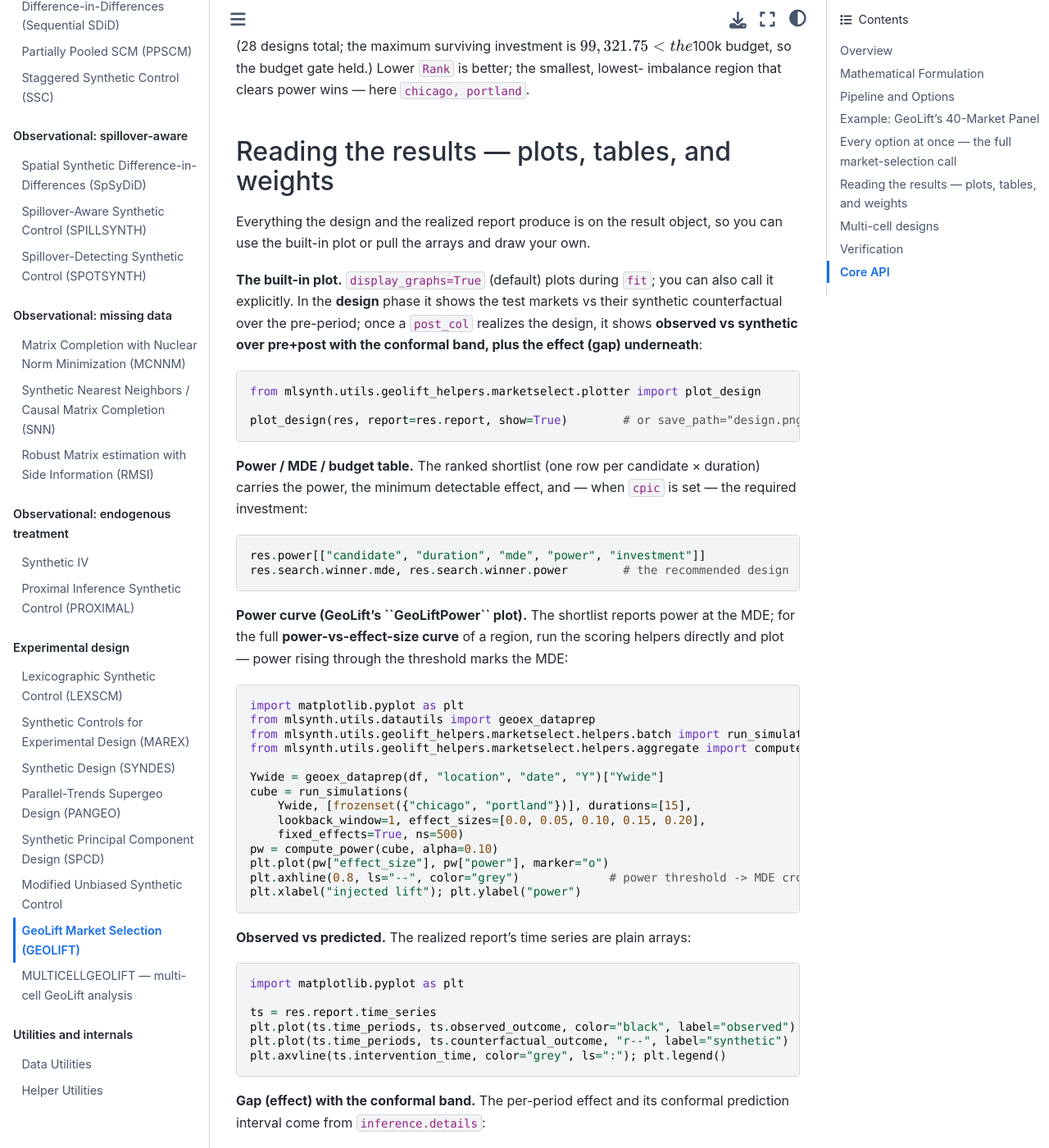
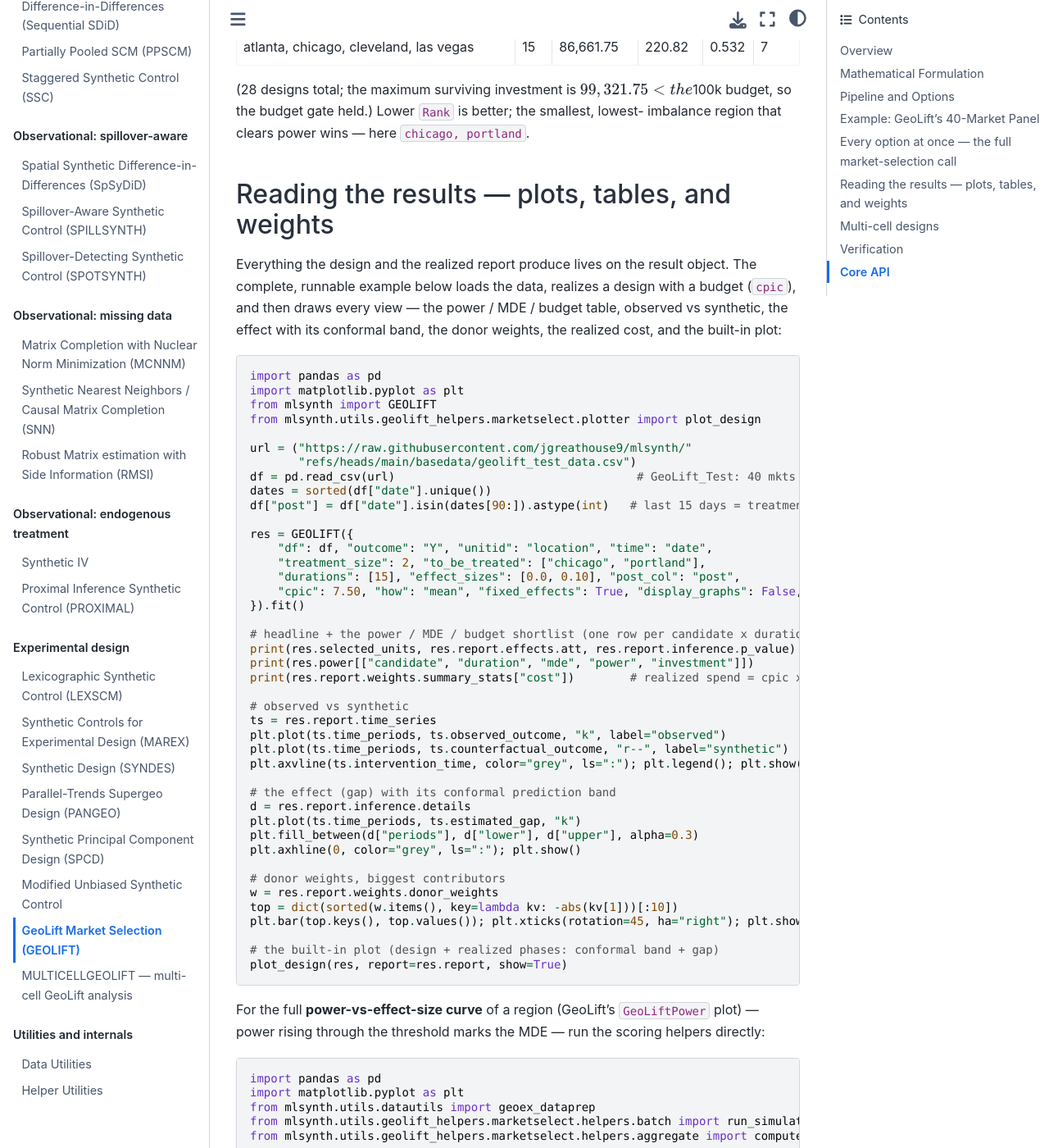
Before and after one commit to jgreathouse9/mlsynth, a Sphinx documentation site: the page built from docs/geolift.rst, in a window 1280 px wide and 1400 px high, scrolled down 8962 px. Shown: the whole window at 82% size. Built offline with Sphinx 7.4.7 and the Sphinx Book theme 1.1.4, drawn with Linux system fonts in a browser that asks for light colours; pages that are not in the unit, such as notebooks, are missing from menus; some of the changed text lies outside the part shown.

Commit message:
docs(geolift): make every code block a self-contained MRE; fix multicell plotter
Rewrite all GeoLift/multi-cell doc code blocks as minimal reproducible
examples: each loads its data from the raw GitHub URL, defines every
variable, then fits — no dangling references to undefined panels/results.

- geolift.rst: 'Reading the results' becomes two complete MREs (realized
  report + power curve); 'Every option at once' and the multi-cell block
  load from the URL and build cell/post columns inline; refresh the
  run-as-written conformal p (0.66) to match seed=0 output.
- multicellgeolift.rst: Data-model, reading-results, and one-cell blocks
  each load data and define cell/post inline; correct the one-cell p to
  0.006 (the value the code actually returns).

Fix a latent bug the multi-cell MRE surfaced: plot_multicell fed the
mlsynth_style() context manager into plt.style.context (double-wrap),
crashing the default display_graphs=True path. Use 'with mlsynth_style(theme):'
as the single-cell plotter does. Add regression tests covering both the
plotter and the display_graphs=True end-to-end path.

```diff
--- a/docs/geolift.rst
+++ b/docs/geolift.rst
@@ -436,7 +436,10 @@ Every argument maps onto a ``GEOLIFT`` config field:
    import pandas as pd
    from mlsynth import GEOLIFT
 
-   df = pd.read_csv("basedata/geolift_market_data.csv")   # GeoLift_PreTest, 40 mkts x 90d
+   df = pd.read_csv(                                      # GeoLift_PreTest, 40 mkts x 90d
+       "https://raw.githubusercontent.com/jgreathouse9/mlsynth/"
+       "refs/heads/main/basedata/geolift_market_data.csv"
+   )
 
    cfg = {
        "df": df, "outcome": "Y", "unitid": "location", "time": "date",
@@ -489,90 +492,81 @@ imbalance region that clears power wins — here ``chicago, portland``.
 Reading the results — plots, tables, and weights
 ------------------------------------------------
 
-Everything the design and the realized report produce is on the result object,
-so you can use the built-in plot or pull the arrays and draw your own.
-
-**The built-in plot.** ``display_graphs=True`` (default) plots during ``fit``;
-you can also call it explicitly. In the **design** phase it shows the test
-markets vs their synthetic counterfactual over the pre-period; once a
-``post_col`` realizes the design, it shows **observed vs synthetic over pre+post
-with the conformal band, plus the effect (gap) underneath**:
+Everything the design and the realized report produce lives on the result
+object. The complete, runnable example below loads the data, realizes a design
+with a budget (``cpic``), and then draws every view — the power / MDE / budget
+table, observed vs synthetic, the effect with its conformal band, the donor
+weights, the realized cost, and the built-in plot:
 
 .. code-block:: python
 
+   import pandas as pd
+   import matplotlib.pyplot as plt
+   from mlsynth import GEOLIFT
    from mlsynth.utils.geolift_helpers.marketselect.plotter import plot_design
 
-   plot_design(res, report=res.report, show=True)        # or save_path="design.png"
+   url = ("https://raw.githubusercontent.com/jgreathouse9/mlsynth/"
+          "refs/heads/main/basedata/geolift_test_data.csv")
+   df = pd.read_csv(url)                                   # GeoLift_Test: 40 mkts x 105 days
+   dates = sorted(df["date"].unique())
+   df["post"] = df["date"].isin(dates[90:]).astype(int)   # last 15 days = treatment window
 
-**Power / MDE / budget table.** The ranked shortlist (one row per candidate ×
-duration) carries the power, the minimum detectable effect, and — when ``cpic``
-is set — the required investment:
+   res = GEOLIFT({
+       "df": df, "outcome": "Y", "unitid": "location", "time": "date",
+       "treatment_size": 2, "to_be_treated": ["chicago", "portland"],
+       "durations": [15], "effect_sizes": [0.0, 0.10], "post_col": "post",
+       "cpic": 7.50, "how": "mean", "fixed_effects": True, "display_graphs": False,
+   }).fit()
+
+   # headline + the power / MDE / budget shortlist (one row per candidate x duration)
+   print(res.selected_units, res.report.effects.att, res.report.inference.p_value)
+   print(res.power[["candidate", "duration", "mde", "power", "investment"]])
+   print(res.report.weights.summary_stats["cost"])        # realized spend = cpic x incremental
+
+   # observed vs synthetic
+   ts = res.report.time_series
+   plt.plot(ts.time_periods, ts.observed_outcome, "k", label="observed")
+   plt.plot(ts.time_periods, ts.counterfactual_outcome, "r--", label="synthetic")
+   plt.axvline(ts.intervention_time, color="grey", ls=":"); plt.legend(); plt.show()
+
+   # the effect (gap) with its conformal prediction band
+   d = res.report.inference.details
+   plt.plot(ts.time_periods, ts.estimated_gap, "k")
+   plt.fill_between(d["periods"], d["lower"], d["upper"], alpha=0.3)
+   plt.axhline(0, color="grey", ls=":"); plt.show()
+
+   # donor weights, biggest contributors
+   w = res.report.weights.donor_weights
+   top = dict(sorted(w.items(), key=lambda kv: -abs(kv[1]))[:10])
+   plt.bar(top.keys(), top.values()); plt.xticks(rotation=45, ha="right"); plt.show()
+
+   # the built-in plot (design + realized phases: conformal band + gap)
+   plot_design(res, report=res.report, show=True)
+
+For the full **power-vs-effect-size curve** of a region (GeoLift's
+``GeoLiftPower`` plot) — power rising through the threshold marks the MDE — run
+the scoring helpers directly:
 
 .. code-block:: python
 
-   res.power[["candidate", "duration", "mde", "power", "investment"]]
-   res.search.winner.mde, res.search.winner.power        # the recommended design
-
-**Power curve (GeoLift's ``GeoLiftPower`` plot).** The shortlist reports power at
-the MDE; for the full **power-vs-effect-size curve** of a region, run the
-scoring helpers directly and plot — power rising through the threshold marks the
-MDE:
-
-.. code-block:: python
-
+   import pandas as pd
    import matplotlib.pyplot as plt
    from mlsynth.utils.datautils import geoex_dataprep
    from mlsynth.utils.geolift_helpers.marketselect.helpers.batch import run_simulations
    from mlsynth.utils.geolift_helpers.marketselect.helpers.aggregate import compute_power
 
-   Ywide = geoex_dataprep(df, "location", "date", "Y")["Ywide"]
+   url = ("https://raw.githubusercontent.com/jgreathouse9/mlsynth/"
+          "refs/heads/main/basedata/geolift_market_data.csv")
+   Ywide = geoex_dataprep(pd.read_csv(url), "location", "date", "Y")["Ywide"]
    cube = run_simulations(
        Ywide, [frozenset({"chicago", "portland"})], durations=[15],
        lookback_window=1, effect_sizes=[0.0, 0.05, 0.10, 0.15, 0.20],
        fixed_effects=True, ns=500)
    pw = compute_power(cube, alpha=0.10)
    plt.plot(pw["effect_size"], pw["power"], marker="o")
-   plt.axhline(0.8, ls="--", color="grey")             # power threshold -> MDE crossing
-   plt.xlabel("injected lift"); plt.ylabel("power")
+   plt.axhline(0.8, ls="--", color="grey")                # power threshold -> MDE crossing
+   plt.xlabel("injected lift"); plt.ylabel("power"); plt.show()
 
-**Observed vs predicted.** The realized report's time series are plain arrays:
-
-.. code-block:: python
-
-   import matplotlib.pyplot as plt
-
-   ts = res.report.time_series
-   plt.plot(ts.time_periods, ts.observed_outcome, color="black", label="observed")
-   plt.plot(ts.time_periods, ts.counterfactual_outcome, "r--", label="synthetic")
-   plt.axvline(ts.intervention_time, color="grey", ls=":"); plt.legend()
-
-**Gap (effect) with the conformal band.** The per-period effect and its
-conformal prediction interval come from ``inference.details``:
-
-.. code-block:: python
-
-   d = res.report.inference.details                      # post-period arrays
-   plt.plot(ts.time_periods, ts.estimated_gap, color="black")     # tau_hat_t
-   plt.fill_between(d["periods"], d["lower"], d["upper"], alpha=0.3)  # conformal CI
-   plt.axhline(0, color="grey", ls=":")
-   res.report.effects.att, res.report.inference.p_value  # ATT, joint conformal p
-
-**Donor weights.** The synthetic control's weights are a ``{market: weight}``
-dict — sort and bar-plot the contributors:
-
-.. code-block:: python
-
-   w = res.report.weights.donor_weights
-   top = dict(sorted(w.items(), key=lambda kv: -abs(kv[1]))[:10])
-   plt.bar(top.keys(), top.values()); plt.xticks(rotation=45, ha="right")
-
-**Budget (CPIC).** With ``cpic`` set, the realized spend is on the report; the
-design-time investment per candidate is the ``investment`` column above:
-
-.. code-block:: python
-
-   ss = res.report.weights.summary_stats
-   ss["cpic"], ss["cost"]                                # cost = cpic x incremental
 
 Multi-cell designs
 ------------------
@@ -587,11 +581,21 @@ budgets, or creatives — each on its own group of geos ("cells" :math:`A, B,
 
 .. code-block:: python
 
+   import pandas as pd
    from mlsynth import MULTICELLGEOLIFT
 
+   url = ("https://raw.githubusercontent.com/jgreathouse9/mlsynth/"
+          "refs/heads/main/basedata/geolift_test_data.csv")
+   df = pd.read_csv(url)                                   # GeoLift_Test: 40 mkts x 105 days
+   dates = sorted(df["date"].unique())
+   df["post"] = df["date"].isin(dates[90:]).astype(int)   # last 15 days = treatment window
+
    #   cell:  "A" -> social-media markets, "B" -> paid-search markets, "" -> control
+   cell = {"chicago": "A", "portland": "A", "atlanta": "B", "boston": "B"}
+   df["cell"] = df["location"].map(cell).fillna("")        # blank = shared control pool
+
    res = MULTICELLGEOLIFT({
-       "df": panel, "outcome": "Y", "unitid": "location", "time": "date",
+       "df": df, "outcome": "Y", "unitid": "location", "time": "date",
        "cell_column_name": "cell", "post_col": "post", "fixed_effects": True,
    }).fit()
 
```
Also changed, not shown: other parts of docs/geolift.rst (+1 -1 lines), docs/multicellgeolift.rst (+45 -2 lines), 2 other files.
